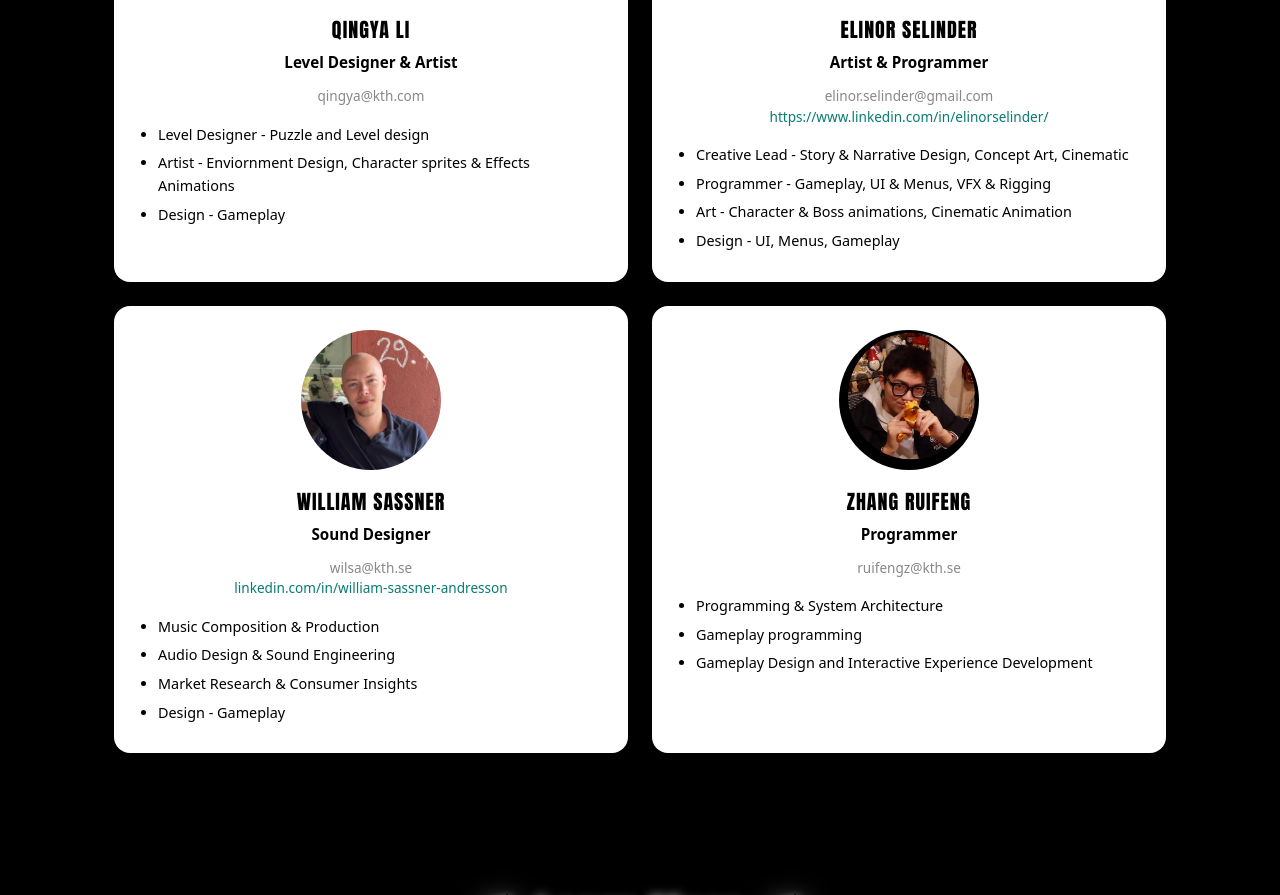
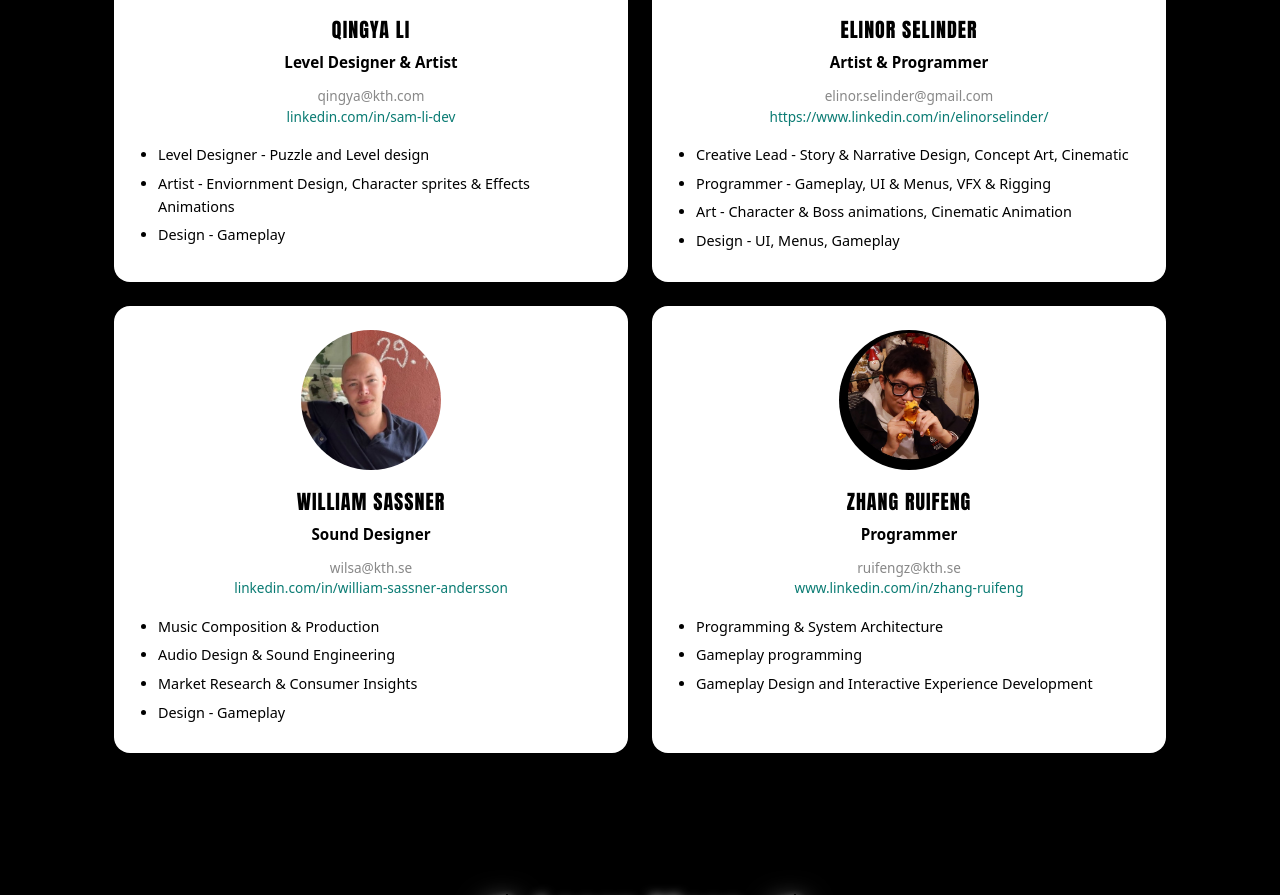
Before and after one commit to ElinorSel/MiMoWeb, a React (Vite) app: page /home in a window 1280 px wide. Shown: the part 6410-7305 px from the top of the page. Built offline with nearby package versions, Linux system fonts and the light colour scheme; a web font is replaced by a local one.

Commit message:
fix linked In links

```diff
--- a/src/data/content.js
+++ b/src/data/content.js
@@ -39,6 +39,8 @@ export const teamMembers = [
     name: 'Qingya Li',
     role: 'Level Designer & Artist',
     email: 'qingya@kth.com',
+    linkedIn: 'https://linkedin.com/in/sam-li-dev',
+    linkedInLabel: 'linkedin.com/in/sam-li-dev',
     portrait: '/images/team_member_2.png',
     bullets: [
       'Level Designer - Puzzle and Level design',
@@ -65,7 +67,7 @@ export const teamMembers = [
     role: 'Sound Designer',
     email: 'wilsa@kth.se',
     linkedIn: 'https://www.linkedin.com/in/william-sassner-andersson-a556522bb/',
-    linkedInLabel: 'linkedin.com/in/william-sassner-andresson',
+    linkedInLabel: 'linkedin.com/in/william-sassner-andersson',
     portrait: '/images/team_member_3.png',
     bullets: [
       'Music Composition & Production',
@@ -78,6 +80,8 @@ export const teamMembers = [
     name: 'ZHANG RUIFENG',
     role: 'Programmer',
     email: 'ruifengz@kth.se',
+    linkedIn: 'www.linkedin.com/in/zhang-ruifeng',
+    linkedInLabel: 'www.linkedin.com/in/zhang-ruifeng',
     portrait: '/images/team_member_1.png',
     bullets: [
       'Programming & System Architecture',
```
